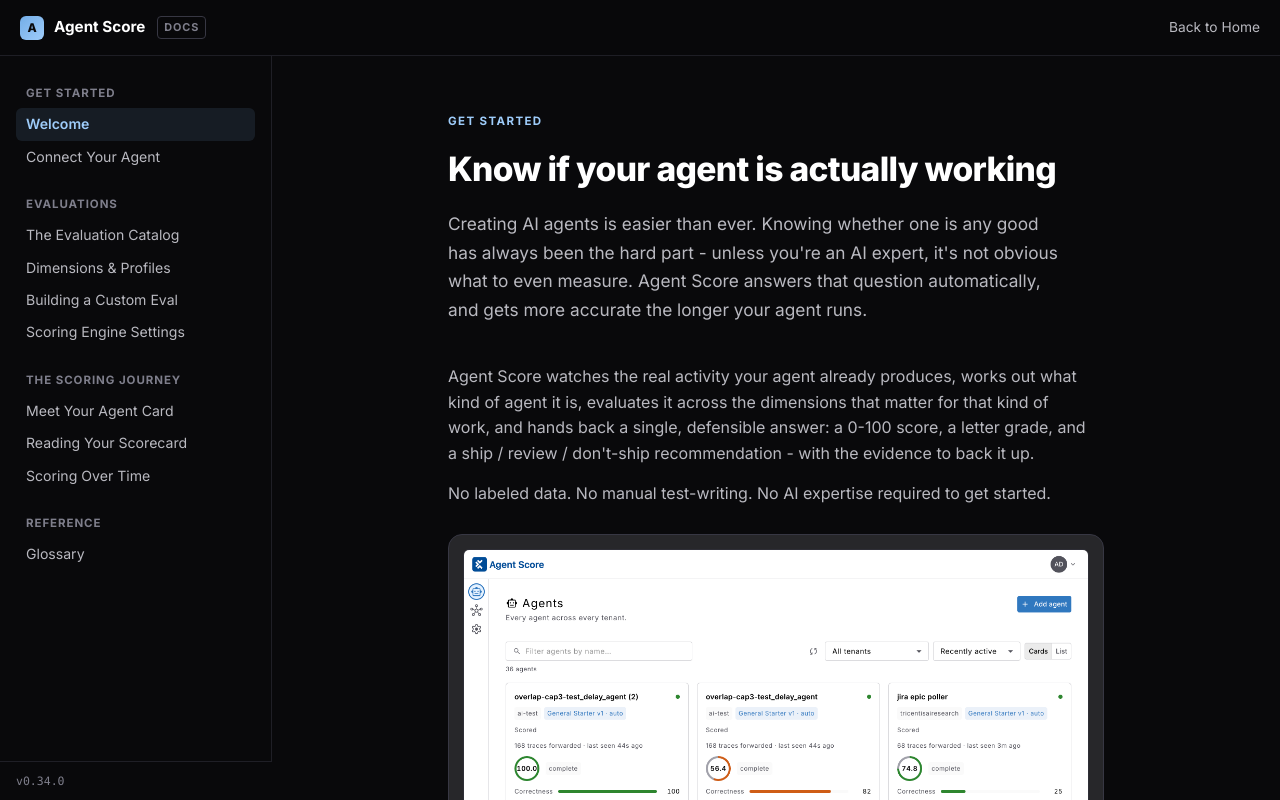
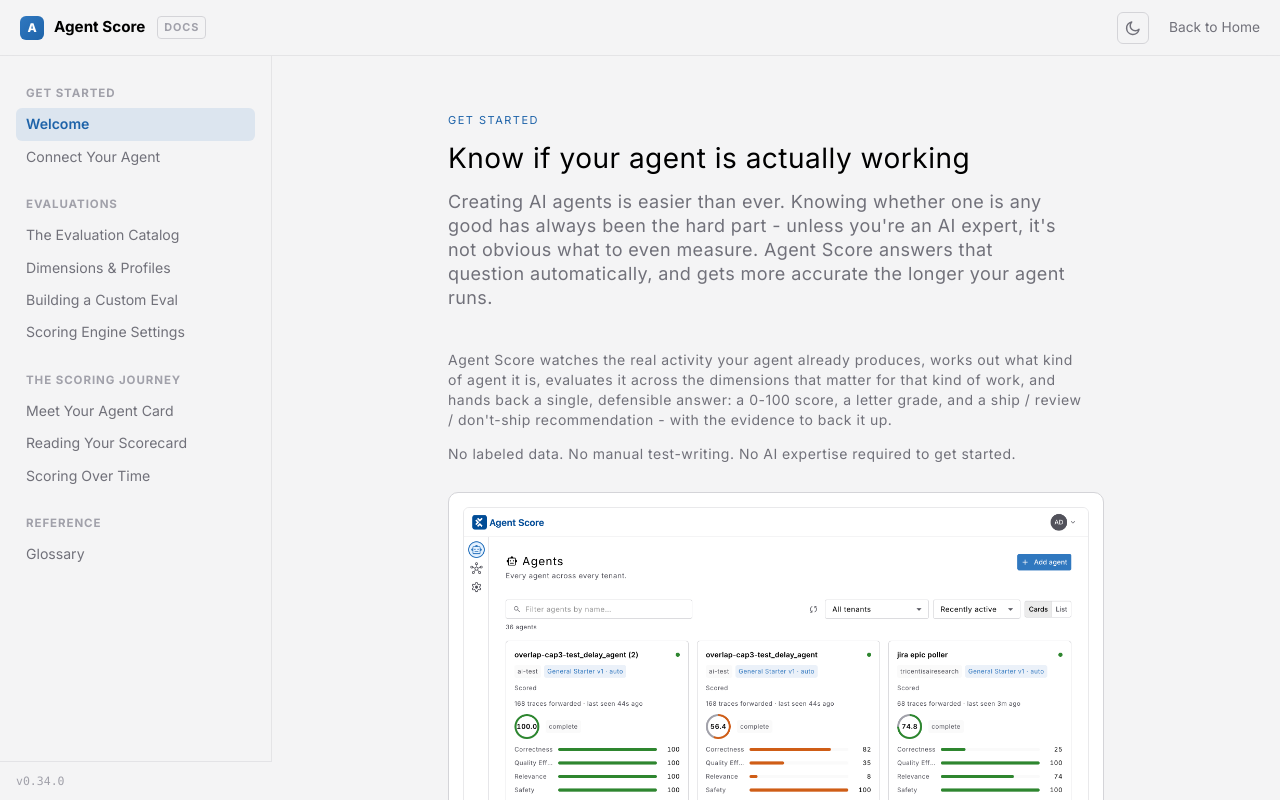
Before and after one commit to ADemers-tricentis/agent-score, a React (Vite) app in the folder agent-score-marketing/docs-src/: page / in a window 1280 px wide. Shown: the top 800 px of the page. Built offline with nearby package versions, Linux system fonts and the light colour scheme.

Commit message:
Update docs to use Aura theme

```diff
--- a/agent-score-marketing/docs-src/index.html
+++ b/agent-score-marketing/docs-src/index.html
@@ -8,6 +8,16 @@
   <link rel="preconnect" href="https://fonts.googleapis.com">
   <link rel="preconnect" href="https://fonts.gstatic.com" crossorigin>
   <link href="https://fonts.googleapis.com/css2?family=Inter:wght@400;500;600;700;800&display=swap" rel="stylesheet">
+  <script>
+    (function () {
+      try {
+        var stored = localStorage.getItem("agentscore-docs-theme");
+        document.documentElement.dataset.theme = stored === "dark" ? "dark" : "light";
+      } catch (e) {
+        document.documentElement.dataset.theme = "light";
+      }
+    })();
+  </script>
 </head>
 <body>
   <div id="root"></div>
--- a/agent-score-marketing/docs-src/src/App.tsx
+++ b/agent-score-marketing/docs-src/src/App.tsx
@@ -1,6 +1,73 @@
 import { useEffect, useState } from "react";
 import { nav, allPages, findPage, pageIndex, DEFAULT_SLUG } from "./nav";
 import { pages } from "./content";
+
+type Theme = "light" | "dark";
+const THEME_STORAGE_KEY = "agentscore-docs-theme";
+
+function readStoredTheme(): Theme {
+  try {
+    return localStorage.getItem(THEME_STORAGE_KEY) === "dark" ? "dark" : "light";
+  } catch {
+    return "light";
+  }
+}
+
+function useTheme(): [Theme, () => void] {
+  const [theme, setTheme] = useState<Theme>(readStoredTheme);
+
+  useEffect(() => {
+    document.documentElement.dataset.theme = theme;
+    try {
+      localStorage.setItem(THEME_STORAGE_KEY, theme);
+    } catch {
+      // localStorage unavailable (private browsing, etc.) - theme just won't persist
+    }
+  }, [theme]);
+
+  const toggle = () => setTheme((t) => (t === "light" ? "dark" : "light"));
+  return [theme, toggle];
+}
+
+function SunIcon() {
+  return (
+    <svg width="16" height="16" viewBox="0 0 16 16" fill="none">
+      <circle cx="8" cy="8" r="3.25" stroke="currentColor" strokeWidth="1.5" />
+      <path
+        d="M8 0.75v1.5M8 13.75v1.5M15.25 8h-1.5M2.25 8H0.75M13.01 2.99l-1.06 1.06M4.05 11.95l-1.06 1.06M13.01 13.01l-1.06-1.06M4.05 4.05L2.99 2.99"
+        stroke="currentColor"
+        strokeWidth="1.5"
+        strokeLinecap="round"
+      />
+    </svg>
+  );
+}
+
+function MoonIcon() {
+  return (
+    <svg width="16" height="16" viewBox="0 0 16 16" fill="none">
+      <path
+        d="M14 9.29A6.25 6.25 0 1 1 6.71 2 5 5 0 0 0 14 9.29Z"
+        stroke="currentColor"
+        strokeWidth="1.5"
+        strokeLinejoin="round"
+      />
+    </svg>
+  );
+}
+
+function ThemeToggle({ theme, onToggle }: { theme: Theme; onToggle: () => void }) {
+  return (
+    <button
+      className="theme-toggle"
+      aria-label={theme === "light" ? "Switch to dark mode" : "Switch to light mode"}
+      title={theme === "light" ? "Switch to dark mode" : "Switch to light mode"}
+      onClick={onToggle}
+    >
+      {theme === "light" ? <MoonIcon /> : <SunIcon />}
+    </button>
+  );
+}
 
 function useHashSlug(): string {
   const read = () => {
@@ -85,6 +152,7 @@
 export default function App() {
   const slug = useHashSlug();
   const [menuOpen, setMenuOpen] = useState(false);
+  const [theme, toggleTheme] = useTheme();
 
   useEffect(() => {
     setMenuOpen(false);
@@ -111,6 +179,7 @@
           </a>
         </div>
         <div className="topbar-links">
+          <ThemeToggle theme={theme} onToggle={toggleTheme} />
           <a className="back-link" href="../">
             Back to Home
           </a>
--- a/agent-score-marketing/docs-src/src/styles.css
+++ b/agent-score-marketing/docs-src/src/styles.css
@@ -1,34 +1,70 @@
 *, *::before, *::after { box-sizing: border-box; margin: 0; padding: 0; }
 
 :root {
-  /* Aura dark tokens - mirrored from agent-score-video/src/auraTheme.ts */
-  --bg-base: hsl(240, 10%, 4%);
-  --bg-raised: hsl(240, 6%, 10%);
-  --bg-overlay: hsl(240, 3.7%, 15.9%);
-  --divider: hsla(240, 10%, 24%, 1);
-  --divider-soft: hsla(240, 10%, 24%, 0.5);
-  --text-primary: hsl(0, 0%, 100%);
-  --text-secondary: hsla(240, 5%, 74%, 1);
-  --text-muted: hsla(240, 5%, 52%, 1);
-  --primary: hsla(210, 71%, 68%, 1);
-  --primary-light: hsla(210, 90%, 80%, 1);
-  --primary-dim: hsla(210, 60%, 68%, 0.12);
-  --warning: hsla(26, 100%, 61%, 1);
-  --warning-dim: hsla(26, 100%, 61%, 0.12);
-  --success: hsla(150, 55%, 55%, 1);
-  --success-dim: hsla(150, 55%, 55%, 0.12);
-  --danger: hsla(0, 72%, 63%, 1);
-  --danger-dim: hsla(0, 72%, 63%, 0.12);
-
+  /* Theme-independent tokens */
+  --radius-none: 0px;
   --radius-xs: 4px;
   --radius-sm: 6px;
-  --radius-md: 10px;
-  --radius-lg: 14px;
+  --radius-md: 8px;
+  --radius-lg: 10px;
+  --radius-circular: 9999px;
 
   --sidebar-w: 272px;
   --content-max-w: 720px;
   --font: "Inter", -apple-system, BlinkMacSystemFont, "Segoe UI", sans-serif;
   --mono: "SFMono-Regular", ui-monospace, Menlo, Consolas, monospace;
+}
+
+/* Aura light tokens (default) - sourced from Tricentis-UX/aura-ui
+   src/constants/themeOptions.tsx (colorSchemes.light) */
+:root,
+:root[data-theme="light"] {
+  --bg-base: hsla(240, 5%, 96%, 1);
+  --bg-raised: hsla(0, 0%, 100%, 1);
+  --bg-overlay: hsla(0, 0%, 100%, 1);
+  --divider: hsla(240, 5%, 84%, 1);
+  --divider-soft: hsla(240, 5%, 84%, 0.5);
+  --text-primary: hsla(0, 0%, 0%, 1);
+  --text-secondary: hsla(240, 4%, 46%, 1);
+  --text-muted: hsla(240, 5%, 65%, 1);
+  --primary: hsla(210, 60%, 47%, 1);
+  --primary-light: hsla(210, 70%, 39%, 1);
+  --primary-dim: hsla(210, 60%, 47%, 0.12);
+  --warning: hsla(23, 80%, 45%, 1);
+  --warning-dim: hsla(23, 80%, 45%, 0.12);
+  --success: hsla(122, 50%, 35%, 1);
+  --success-dim: hsla(122, 50%, 35%, 0.12);
+  --danger: hsla(0, 65%, 51%, 1);
+  --danger-dim: hsla(0, 65%, 51%, 0.12);
+  /* Light mode has no distinct surface tiers - shadows provide depth instead */
+  --shadow-raised: 0 1px 2px hsla(240, 10%, 4%, 0.06), 0 1px 8px hsla(240, 10%, 4%, 0.06);
+  --bg-topbar: hsla(240, 5%, 96%, 0.85);
+  --logo-mark-color: hsla(0, 0%, 100%, 1);
+}
+
+/* Aura dark tokens - sourced from Tricentis-UX/aura-ui
+   src/constants/themeOptions.tsx (colorSchemes.dark) */
+:root[data-theme="dark"] {
+  --bg-base: hsl(240, 10%, 4%);
+  --bg-raised: hsl(240, 6%, 10%);
+  --bg-overlay: hsl(240, 3.7%, 15.9%);
+  --divider: hsla(240, 5%, 34%, 1);
+  --divider-soft: hsla(240, 5%, 34%, 0.5);
+  --text-primary: hsl(0, 0%, 100%);
+  --text-secondary: hsla(240, 5%, 84%, 1);
+  --text-muted: hsla(240, 4%, 46%, 1);
+  --primary: hsla(210, 71%, 68%, 1);
+  --primary-light: hsla(210, 90%, 80%, 1);
+  --primary-dim: hsla(210, 71%, 68%, 0.12);
+  --warning: hsla(26, 100%, 61%, 1);
+  --warning-dim: hsla(26, 100%, 61%, 0.12);
+  --success: hsla(122, 38%, 58%, 1);
+  --success-dim: hsla(122, 38%, 58%, 0.12);
+  --danger: hsla(0, 80%, 60%, 1);
+  --danger-dim: hsla(0, 80%, 60%, 0.12);
+  --shadow-raised: none;
+  --bg-topbar: hsla(240, 10%, 4%, 0.85);
+  --logo-mark-color: hsl(240, 10%, 4%);
 }
 
 html { font-size: 16px; }
@@ -39,6 +75,7 @@
   color: var(--text-primary);
   line-height: 1.6;
   -webkit-font-smoothing: antialiased;
+  transition: background-color 0.15s ease, color 0.15s ease;
 }
 
 a { color: var(--primary); text-decoration: none; }
@@ -61,7 +98,7 @@
   align-items: center;
   justify-content: space-between;
   padding: 0 20px;
-  background: hsla(240, 10%, 4%, 0.85);
+  background: var(--bg-topbar);
   backdrop-filter: blur(10px);
   border-bottom: 1px solid var(--divider-soft);
   z-index: 20;
@@ -86,7 +123,7 @@
   justify-content: center;
   font-size: 12px;
   font-weight: 800;
-  color: hsl(240, 10%, 4%);
+  color: var(--logo-mark-color);
 }
 
 .topbar-docs-tag {
@@ -139,6 +176,25 @@
   align-items: center;
   justify-content: center;
   cursor: pointer;
+}
+
+.theme-toggle {
+  display: flex;
+  background: none;
+  border: 1px solid var(--divider);
+  border-radius: var(--radius-sm);
+  color: var(--text-secondary);
+  width: 32px;
+  height: 32px;
+  align-items: center;
+  justify-content: center;
+  cursor: pointer;
+  transition: color 0.15s ease, border-color 0.15s ease;
+}
+
+.theme-toggle:hover {
+  color: var(--text-primary);
+  border-color: var(--primary);
 }
 
 .sidebar {
@@ -233,52 +289,74 @@
 
 /* ---------- Typography ---------- */
 
+/* Heading sizes below are Aura's literal MUI typography variants (h1-h6),
+   sourced from Tricentis-UX/aura-ui src/constants/themeOptions.tsx */
+
 .eyebrow {
-  font-size: 0.72rem;
-  font-weight: 700;
+  /* Aura overline */
+  font-size: 0.6875rem;
+  font-weight: 400;
+  line-height: 1rem;
   text-transform: uppercase;
-  letter-spacing: 0.12em;
+  letter-spacing: 0.09375rem;
   color: var(--primary-light);
   margin-bottom: 12px;
 }
 
 .content h1 {
-  font-size: 2.1rem;
-  font-weight: 800;
-  letter-spacing: -0.02em;
+  /* Aura h1 */
+  font-size: 1.75rem;
+  font-weight: 300;
+  line-height: 2.25rem;
+  letter-spacing: 0.03125rem;
   margin-bottom: 14px;
 }
 
 .content .dek {
-  font-size: 1.08rem;
+  /* Aura h5, used as the lead paragraph under h1 */
+  font-size: 1.125rem;
+  font-weight: 400;
+  line-height: 1.5rem;
+  letter-spacing: 0.025rem;
   color: var(--text-secondary);
-  line-height: 1.65;
   margin-bottom: 40px;
   max-width: 620px;
 }
 
 .content h2 {
-  font-size: 1.4rem;
-  font-weight: 700;
-  letter-spacing: -0.01em;
+  /* Aura h2 */
+  font-size: 1.5625rem;
+  font-weight: 300;
+  line-height: 2rem;
+  letter-spacing: 0.025rem;
   margin: 44px 0 14px;
 }
 
 .content h2:first-of-type { margin-top: 0; }
 
 .content h3 {
-  font-size: 1.1rem;
-  font-weight: 700;
+  /* Aura h3 */
+  font-size: 1.375rem;
+  font-weight: 400;
+  line-height: 1.75rem;
+  letter-spacing: 0.07125rem;
   margin: 28px 0 10px;
 }
 
 .content p {
+  /* Aura body1 */
+  font-size: 0.875rem;
+  line-height: 1.25rem;
+  letter-spacing: 0.03125rem;
   color: var(--text-secondary);
   margin-bottom: 14px;
   max-width: 640px;
 }
 
 .content ul, .content ol {
+  /* Aura body1, matched to .content p */
+  font-size: 0.875rem;
+  letter-spacing: 0.03125rem;
   color: var(--text-secondary);
   padding-left: 1.3rem;
   margin-bottom: 16px;
@@ -364,6 +442,7 @@
   border: 1px solid var(--divider);
   border-radius: var(--radius-md);
   padding: 18px 20px;
+  box-shadow: var(--shadow-raised);
   transition: border-color 0.15s ease, transform 0.15s ease;
 }
 
@@ -391,6 +470,7 @@
   margin: 20px 0;
   border: 1px solid var(--divider);
   background: var(--bg-raised);
+  box-shadow: var(--shadow-raised);
   max-width: 640px;
 }
 
@@ -463,7 +543,7 @@
   text-transform: uppercase;
   letter-spacing: 0.04em;
   padding: 3px 9px;
-  border-radius: 20px;
+  border-radius: var(--radius-circular);
 }
 
 .badge.ship { background: var(--success-dim); color: var(--success); }
@@ -620,6 +700,7 @@
   border: 1px solid var(--divider);
   border-radius: var(--radius-md);
   padding: 20px;
+  box-shadow: var(--shadow-raised);
 }
 
 .mock-panel + .mock-panel { margin-top: 14px; }
@@ -711,7 +792,6 @@
 
 @media (max-width: 600px) {
   .content { padding: 40px 20px 80px; }
-  .content h1 { font-size: 1.7rem; }
   .spectrum-points { flex-direction: column; gap: 20px; }
   .spectrum-point-dot { display: none; }
 }
```
Also changed, not shown: 8 other files (tests, documents, lock files or other folders).
